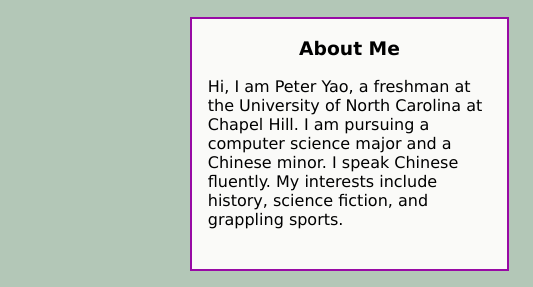
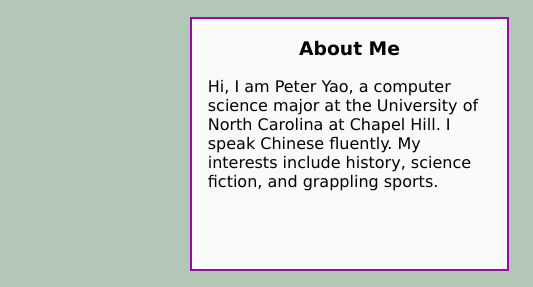
Before and after one commit to pyao137/pyao137.github.io, a plain HTML site: page index.html in a window 1280 px wide. Shown: the part 155-442 px from the top of the page, 0-533 px from the left. Drawn offline with Linux system fonts and the light colour scheme.

Commit message:
Update School info

```diff
--- a/index.html
+++ b/index.html
@@ -25,9 +25,8 @@
                 <div class = "infobox">
                     <h3>About Me</h3>
                     <p style="text-align: left; margin: 5%;">
-                        Hi, I am Peter Yao, a freshman at the University of
-                        North Carolina at Chapel Hill. I am pursuing a computer science major and
-                        a Chinese minor. I speak Chinese fluently. My interests include
+                        Hi, I am Peter Yao, a computer science major at the University of
+                        North Carolina at Chapel Hill. I speak Chinese fluently. My interests include
                         history, science fiction, and grappling sports.
                     </p>
                 </div>
```
